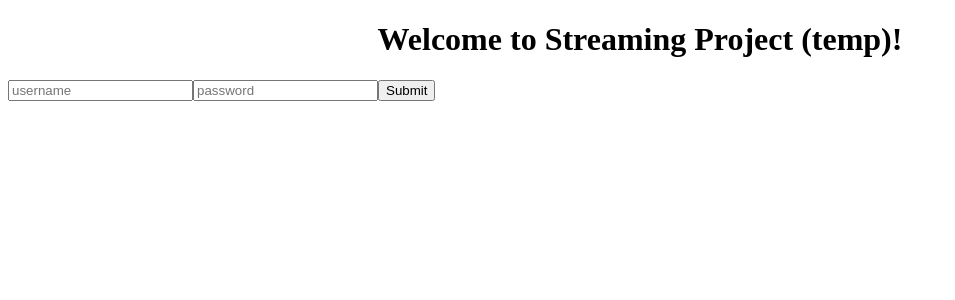
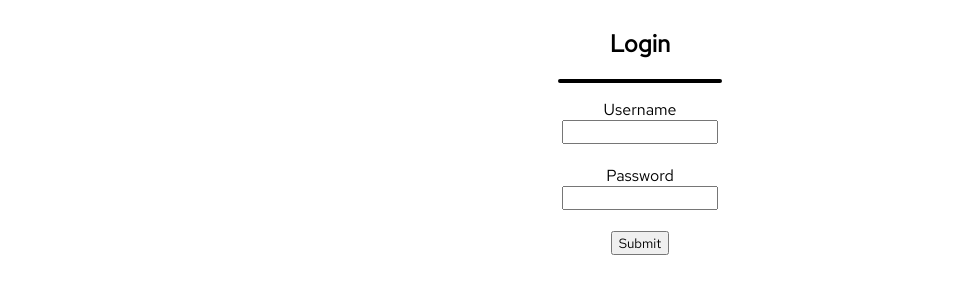
Before and after one commit to rolfxli/streamingFrontend, an Angular app: page /login in a window 1280 px wide. Shown: the top 300 px of the page, without its empty margins (0-955 px from the left). Built offline with nearby package versions, Linux system fonts and the light colour scheme.

Commit message:
adding basic login page

```diff
--- a/src/app/app.component.html
+++ b/src/app/app.component.html
@@ -1,9 +1 @@
-<!--The content below is only a placeholder and can be replaced.-->
-<div style="text-align:center">
-  <h1>
-    Welcome to {{ title }}!
-  </h1>
-</div>
-
-<!-- remove everything above this, router-outlet will control view model -->
 <router-outlet></router-outlet>
--- a/src/app/home/home.component.html
+++ b/src/app/home/home.component.html
@@ -1,3 +1,3 @@
-<p>have an 'about us' redirection, and have a login option
+<p>
     <a routerLink="/login">Login</a>
 </p>
--- a/src/app/login/login.component.html
+++ b/src/app/login/login.component.html
@@ -1,10 +1,25 @@
-<form (submit)="loginUser($event)">
-    <!-- <form [formGroup]="loginForm" (ngSubmit)="loginUser()">
-    <input type="text" formControlName="username">
-    <input type="text" formControlName="password">
-    <button type="submit">Submit</button> -->
-
-    <input type="text" placeholder="username" id="username">
-    <input type="text" placeholder="password" id="password">
-    <input type="submit" value="Submit">
-</form>
+<div class="login-component">
+    <h2>Login</h2>
+    <hr class="login-separator">
+    <form [formGroup]="loginForm" (ngSubmit)="loginUser()">
+        <div class="usr">
+            <label for="username">Username</label>
+            <br>
+            <input type="text" class="form-control" formControlName="username" id="username" [ngClass]="{ 'is-invalid': submitted && this.loginForm.controls.username.errors }" />
+            <div *ngIf="submitted && this.loginForm.controls.username.errors">
+                <div *ngIf="this.loginForm.controls.username.errors.required">Username is required</div>
+            </div>
+        </div>
+        <br>
+        <div class="pswd">
+            <label for="password">Password</label>
+            <br>
+            <input type="text" class="form-control" formControlName="password" id="password" [ngClass]="{ 'is-invalid': submitted && this.loginForm.controls.password.errors }">
+            <div *ngIf="submitted && this.loginForm.controls.password.errors">
+                <div *ngIf="this.loginForm.controls.password.errors.required">Password is required</div>
+            </div>
+        </div>
+        <br>
+        <button type="submit">Submit</button>
+    </form>
+</div>
--- a/src/app/login/login.component.scss
+++ b/src/app/login/login.component.scss
@@ -0,0 +1,24 @@
+@import '../../assets/utils.scss';
+
+.login-component {
+    //@include flex-center;
+    //display: flex;
+    justify-content: center;
+    text-align: center;
+    align-content: center;
+
+    .login-separator {
+        @include black-separator;
+        width: 10rem;
+        margin-top: 0.5rem;
+        margin-bottom: 1rem;;
+    }
+
+    .usr {
+        text-align: center;
+    }
+
+    .pswd {
+        text-align: center;
+    }
+}
--- a/src/app/login/login.component.ts
+++ b/src/app/login/login.component.ts
@@ -19,15 +19,26 @@ export class LoginComponent implements OnInit {
   loginForm: FormGroup;
   submitted = false;
   loading = false;
+  redirectionURL: string;
 
-  constructor(private auth: AuthService) {
+  username = "";
+  password = "";
+
+  constructor(private auth: AuthService,
+              private formBuilder: FormBuilder,
+              private router: Router) {
     this.loginForm = this.createFormGroup();
   }
 
   ngOnInit() {
+    // initialize the form on component initialization
+    this.loginForm = this.formBuilder.group({
+      username: ['', Validators.required],
+      password: ['', Validators.required]
+    });
   }
 
-  // used for reactive forms (currently template-driven)
+  // alternative initialization of login form (deprecated)
   createFormGroup() {
     return new FormGroup({
       username: new FormControl(),
@@ -35,27 +46,34 @@ export class LoginComponent implements OnInit {
     })
   }
 
-  /* in ngOnInit()
-        this.loginForm = this.formBuilder.group({
-            username: ['', Validators.required],
-            password: ['', Validators.required]
-        });
-  */
+  // on login form submission, begin validation and login process
+  loginUser() {
+    this.submitted = true;
+    // retrieve user login values
+    this.username = this.loginForm.controls.username.value;
+    this.password = this.loginForm.controls.password.value;
 
-  // on login form submission, begin validation and login process
-  loginUser(event) {
-    event.preventDefault();
-    const target = event.target;
-    const username = target.querySelector('#username').value;
-    const password = target.querySelector('#password').value;
-
-    if ((username == "") || password == "") {
+    // validate against an empty submission
+    if ((this.username == "") || this.password == "") {
       return;
     }
 
-    this.auth.authenticateUser(username, password);
+    // authentication bypass for testing
+    // this.router.navigate(["/home"]);
+
+    // trigger authentication services
+    this.auth.authenticateUser(this.username, this.password)
+      .subscribe(
+        data => {
+          this.router.navigate([this.redirectionURL]);
+        },
+        error => {
+          // throw an error here?
+          this.loading = false;
+        }
+      )
 
     // debugger
-    console.log(event);
+    console.log(this.username + ' ' + this.password);
   }
 }
--- a/src/app/services/auth.service.ts
+++ b/src/app/services/auth.service.ts
@@ -13,6 +13,7 @@ export class AuthService {
   // post user data to server (API) with backend validation
   // (ideally retrieve boolean from server)
   authenticateUser(username: string, password: string) {
+    return "Hello";
   }
 
   // logout and clear cookies on front end
--- /dev/null
+++ b/src/assets/fonts.scss
@@ -0,0 +1,4 @@
+@import url('https://fonts.googleapis.com/css?family=Red+Hat+Text&display=swap');
+*{
+  font-family: 'Red Hat Text', sans-serif;
+}
--- /dev/null
+++ b/src/assets/utils.scss
@@ -0,0 +1,56 @@
+@import "fonts";
+
+@mixin flex-center() {
+    display: flex;
+    align-items: center;
+    justify-content: center;
+  }
+
+  @mixin uTransition($prop, $time: 0.5s) {
+    transition: $prop $time ease;
+  }
+
+  @mixin separator($color){
+    border-radius: 1rem;
+    border-width: 2px;
+    border-color: $color;
+    background-color: $color;
+    border-style: solid;
+  }
+
+  @mixin white-separator(){
+    @include separator(white);
+  }
+
+  @mixin black-separator(){
+    @include separator(black);
+  }
+
+  @keyframes fadein {
+    from { opacity: 0; }
+    to   { opacity: 1; }
+  }
+
+  /* Firefox < 16 */
+  @-moz-keyframes fadein {
+    from { opacity: 0; }
+    to   { opacity: 1; }
+  }
+
+  /* Safari, Chrome and Opera > 12.1 */
+  @-webkit-keyframes fadein {
+    from { opacity: 0; }
+    to   { opacity: 1; }
+  }
+
+  /* Internet Explorer */
+  @-ms-keyframes fadein {
+    from { opacity: 0; }
+    to   { opacity: 1; }
+  }
+
+  /* Opera < 12.1 */
+  @-o-keyframes fadein {
+    from { opacity: 0; }
+    to   { opacity: 1; }
+  }
```
